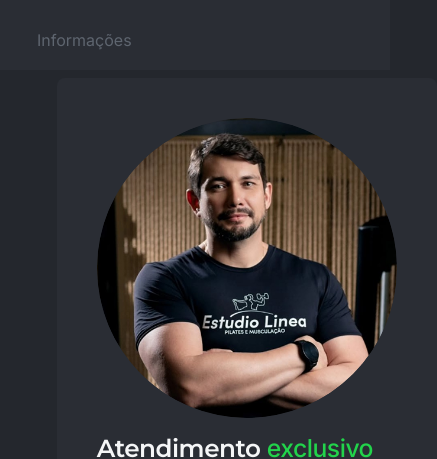
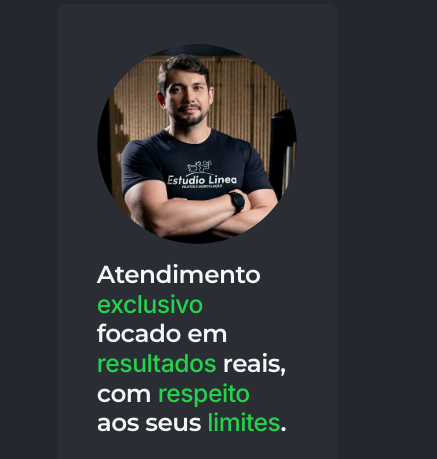
Before and after one commit to vitormazon12/SitePersonalTrainer, a plain HTML site: page index.html in a window 390 px wide. Shown: the part 214-673 px from the top of the page, 437 px wide, since content can reach past the window. Drawn offline with nearby package versions, Linux system fonts and the light colour scheme.

Commit message:
fix(style): Ajuste de responsividade menu e foto

```diff
--- a/index.html
+++ b/index.html
@@ -221,7 +221,7 @@
                 <!-- Adicione aqui o conteúdo da seção de contato -->
                 <a href="https://www.instagram.com/filipisouzapersonal/" target="_blank"><img src="Imagens/LogoInstagram.webp" alt="Logo Verde Instagram" height="40px" width="auto"></a>
                 <a href="https://maps.app.goo.gl/uDYQNeBx2WDFSkiN8" target="_blank"><img src="Imagens/googlemaps.webp" alt="Logo Verde GoogleMaps" height="40px" width="auto"></a>
-                <a href="https://api.whatsapp.com/send?phone=5519992278530" target="_blank"><img src="Imagens/LogoWhatsApp.webp" alt="Logo Verde WhatsApp" height="40px" width="auto"></a>
+                <!-- <a href="https://api.whatsapp.com/send?phone=5519992278530" target="_blank"><img src="Imagens/LogoWhatsApp.webp" alt="Logo Verde WhatsApp" height="40px" width="auto"></a>  -->
             </section>
 
         </footer>
--- a/style.css
+++ b/style.css
@@ -95,15 +95,16 @@ footer{
   flex-direction: row;
   justify-content: space-between;
   align-items: center;
-  margin-left: 2rem;
-  margin-right: 2rem;
 }
 
 #lista-menu {
   display: flex;
-  gap: 3rem;
+  gap: 1rem;
   justify-content: space-evenly;
-  flex-wrap: wrap;
+  /* flex-wrap: wrap; */
+  margin-left: 0;
+  padding-left: 0;
+  margin-bottom: 0;
 }
 
 nav ul{
@@ -115,13 +116,11 @@ nav ul li a,
 nav ul li a:visited{
   color: #5E656F;
   text-decoration: none;
-  font-size: 100%;
-  padding: 5px;
+  font-size: 80%;
 }
 
 nav ul li a:hover{
-  color: var(--cor-texto-botao);
-  background-color: var(--cor-destaque-hover);
+  color: var(--cor-destaque);
 
   border-radius: 4px ;
   font-weight: 500;
@@ -140,7 +139,7 @@ nav ul li a:hover{
     padding-bottom:1rem;
   }
   #lista-menu{
-    gap: 2rem;
+    gap: 1rem;
     justify-content: space-between;
   }
 }
@@ -204,9 +203,9 @@ main{
     margin-right: auto; /* Garante que centraliza no Chrome */
   }
   .foto{
-    width: 300px;
-    height: 300px;
-    border-radius: 300px;
+    width: 200px;
+    height: 200px;
+    border-radius: 200px;
   }
 }
 
@@ -219,13 +218,6 @@ main{
 .card-sobre{
   margin: auto;
 }
-
-/* @media screen and (max-width: 800px) {
-    .card-sobre{
-      align-items: center;
-      justify-content: space-evenly;
-    }
-} */
 
 /* SEÇÃO DIFERENCIAIS */
 .container-diferenciais{
```
